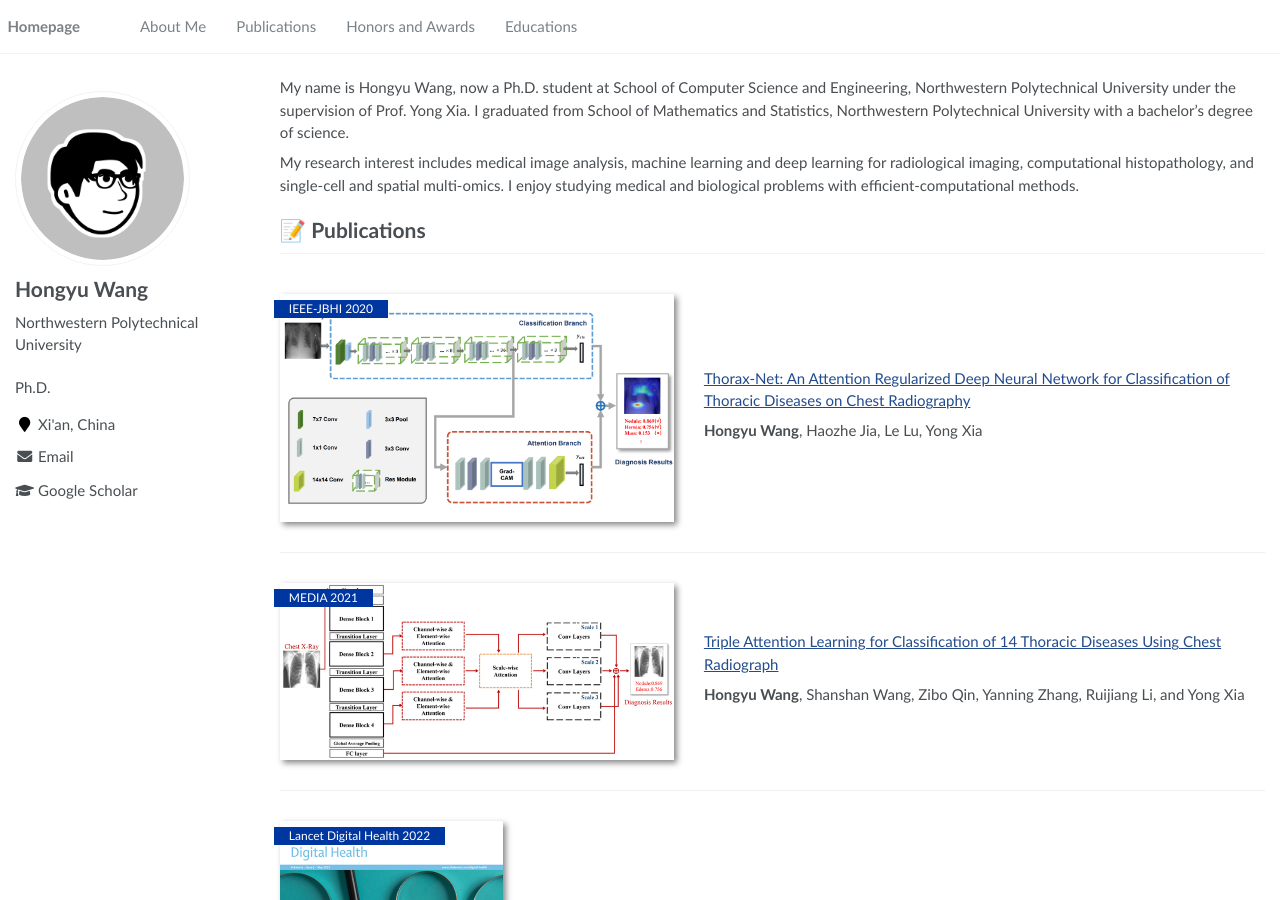
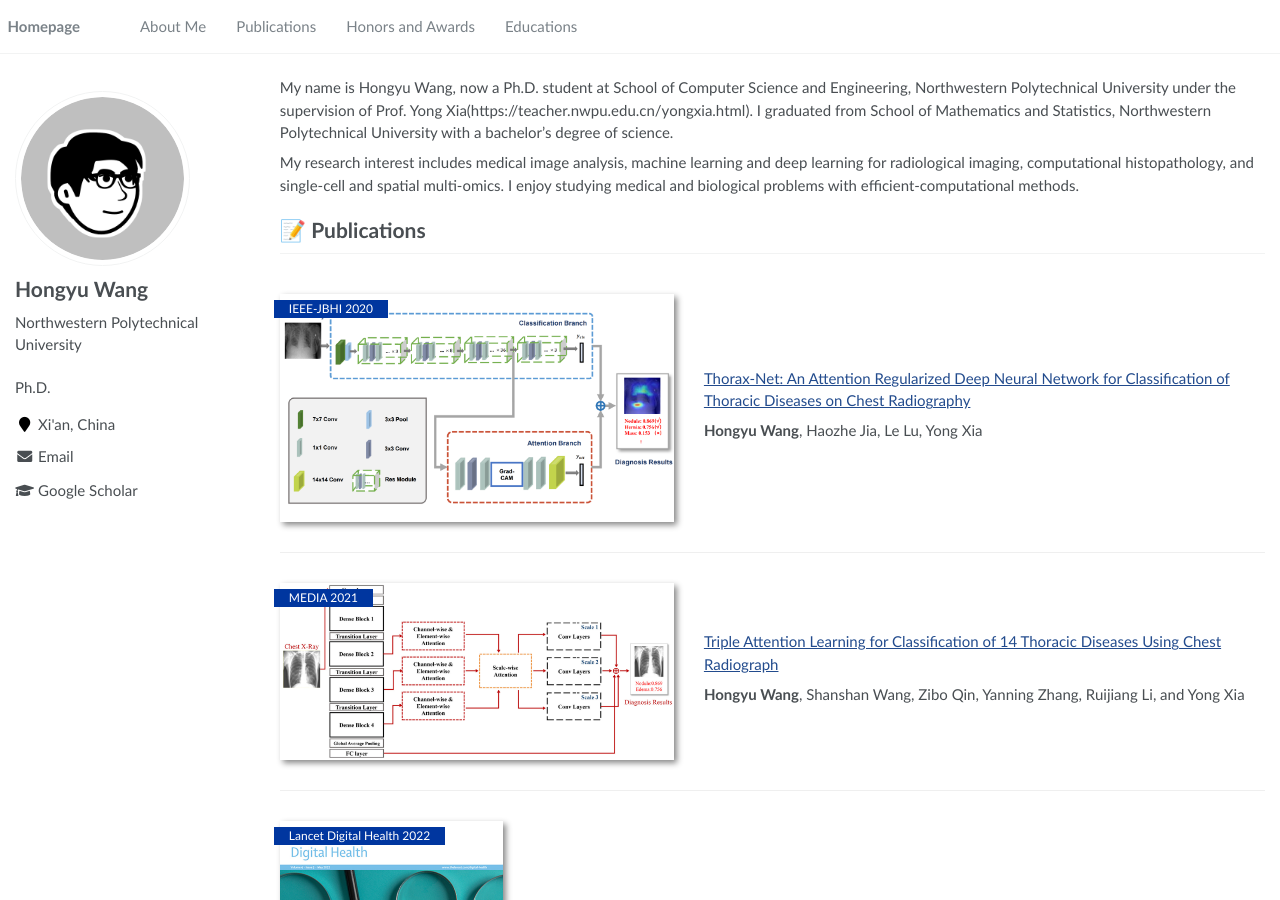
Before and after one commit to hywang01/hywang01.github.io, a Jekyll site: the page built from _pages/about.md, in a window 1280 px wide and 900 px high. Built offline with Jekyll 4.4.1, drawn with Linux system fonts in a browser that asks for light colours; some of the changed lines change nothing that is shown; some of the changed text lies outside the part shown.

Commit message:
update links

```diff
--- a/_pages/about.md
+++ b/_pages/about.md
@@ -17,7 +17,7 @@
 
 <span class='anchor' id='about-me'></span>
 
-My name is Hongyu Wang, now a Ph.D. student at School of Computer Science and Engineering, Northwestern Polytechnical University under the supervision of Prof. Yong Xia. I graduated from School of Mathematics and Statistics, Northwestern Polytechnical University with a bachelor’s degree of science.
+My name is Hongyu Wang, now a Ph.D. student at School of Computer Science and Engineering, Northwestern Polytechnical University under the supervision of Prof. Yong Xia(https://teacher.nwpu.edu.cn/yongxia.html). I graduated from School of Mathematics and Statistics, Northwestern Polytechnical University with a bachelor’s degree of science.
 
 My research interest includes medical image analysis, machine learning and deep learning for radiological imaging, computational histopathology, and single-cell and spatial multi-omics. I enjoy studying medical and biological problems with efficient-computational methods.
 
@@ -64,7 +64,7 @@
 
 [Domain-ensemble learning with cross-domain mixup for thoracic disease classification in unseen domains](https://www.sciencedirect.com/science/article/abs/pii/S1746809422009429)
 
-Biomedical Signal Processing and Control, 81: 104488, 2023. [\[**Code**\]](https://scholar.google.com/citations?view_op=view_citation&hl=zh-CN&user=DhtAFkwAAAAJ&citation_for_view=DhtAFkwAAAAJ:ALROH1vI_8AC)
+Biomedical Signal Processing and Control, 81: 104488, 2023. [\[**Code**\]](https://github.com/hywang01)
 
 </div>
 </div>
@@ -89,7 +89,7 @@
 
 - [Robust Stochastic Neural Ensemble Learning with Noisy Labels for Thoracic Disease Classification](https://github.com/hywang01/SNEL), **Hongyu Wang**, Hengfei Cui and Yong Xia, **IEEE-TMI 2023, major revision**
 
-# - [Lorem ipsum dolor sit amet, consectetur adipiscing elit. Vivamus ornare aliquet ipsum, ac tempus justo dapibus sit amet](https://github.com), A, B, C, **CVPR 2020**
+[//]: # - [Lorem ipsum dolor sit amet, consectetur adipiscing elit. Vivamus ornare aliquet ipsum, ac tempus justo dapibus sit amet](https://github.com), A, B, C, **CVPR 2020**
 
 # 🎖 Honors and Awards
 - *2021-2023*: Innovation Foundation for Doctor Dissertation of Northwestern Polytechnical University (Key projects).
```
